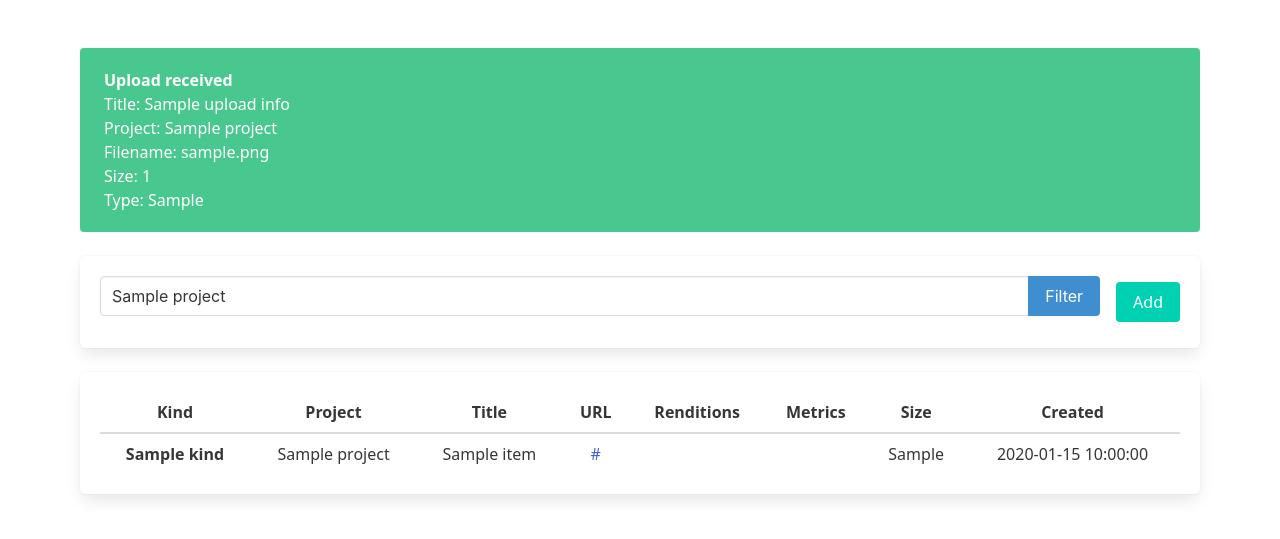
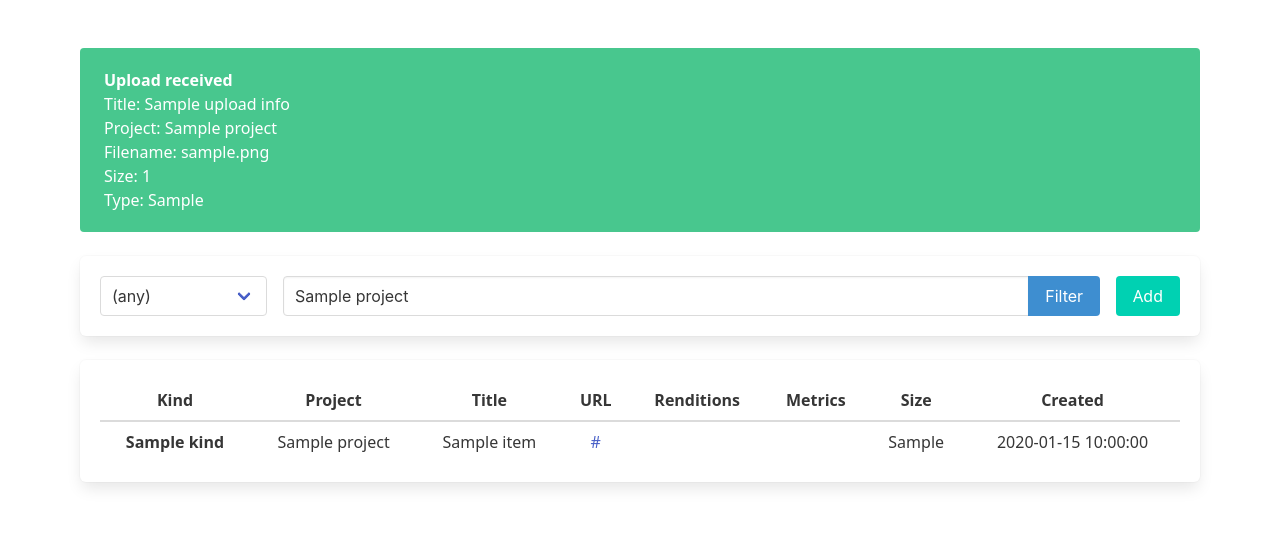
Before and after one commit to dethbird/cdn, a PHP site: template templates/admin/index.twig in a window 1280 px wide. Shown: the part 52-591 px from the top of the page. Run offline with PHP 8.4, Linux system fonts and the light colour scheme; the template is opened without the code that fills it: most values are stand-ins (such as "Sample title", 1, 10 or a date in 2020); some libraries are stand-ins or nearby versions.

Commit message:
project filter in media list

```diff
--- a/templates/admin/index.twig
+++ b/templates/admin/index.twig
@@ -15,6 +15,17 @@
   {% endif %}
   <div class="box">
     <div style="display:flex;justify-content:space-between;align-items:center;gap:1rem">
+      <div style="display:flex;gap:1rem;flex:1;align-items:center">
+        <div class="control">
+          <div class="select">
+            <select id="projectFilterSelect">
+              <option value="">(any)</option>
+              {% for p in projects %}
+                <option value="{{ p.id|e }}" {% if p.id == project %}selected{% endif %}>{{ p.name|e }}</option>
+              {% endfor %}
+            </select>
+          </div>
+        </div>
         <form method="get" class="field has-addons" style="flex:1">
         <div class="control is-expanded">
           <input class="input" name="project" placeholder="filter by project" value="{{ project|e }}" />
@@ -23,11 +34,22 @@
           <button class="button is-info">Filter</button>
         </div>
         </form>
+      </div>
       <div>
         <a class="button is-primary" href="/upload">Add</a>
       </div>
     </div>
   </div>
+
+  <script>
+    document.getElementById('projectFilterSelect').addEventListener('change', function(e){
+      const val = e.target.value;
+      const url = new URL(window.location.href);
+      if (val) url.searchParams.set('project', val);
+      else url.searchParams.delete('project');
+      window.location = url.toString();
+    });
+  </script>
 
   <div class="box">
     <div class="table-container">
```
Also changed, not shown: src/Controllers/AdminController.php (+7 -1 lines), db/cdn.sqlite. Lines whose indentation alone changed are shown as unchanged.
